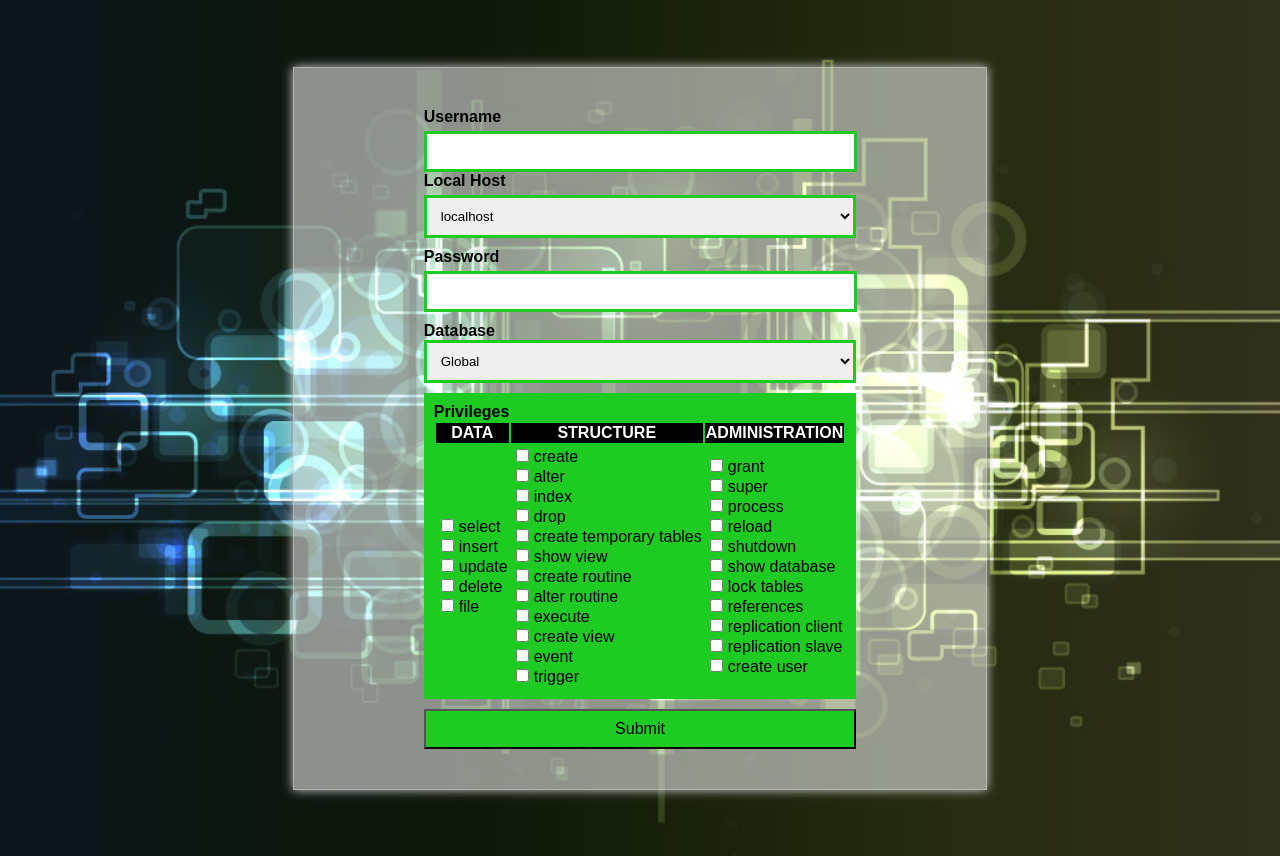
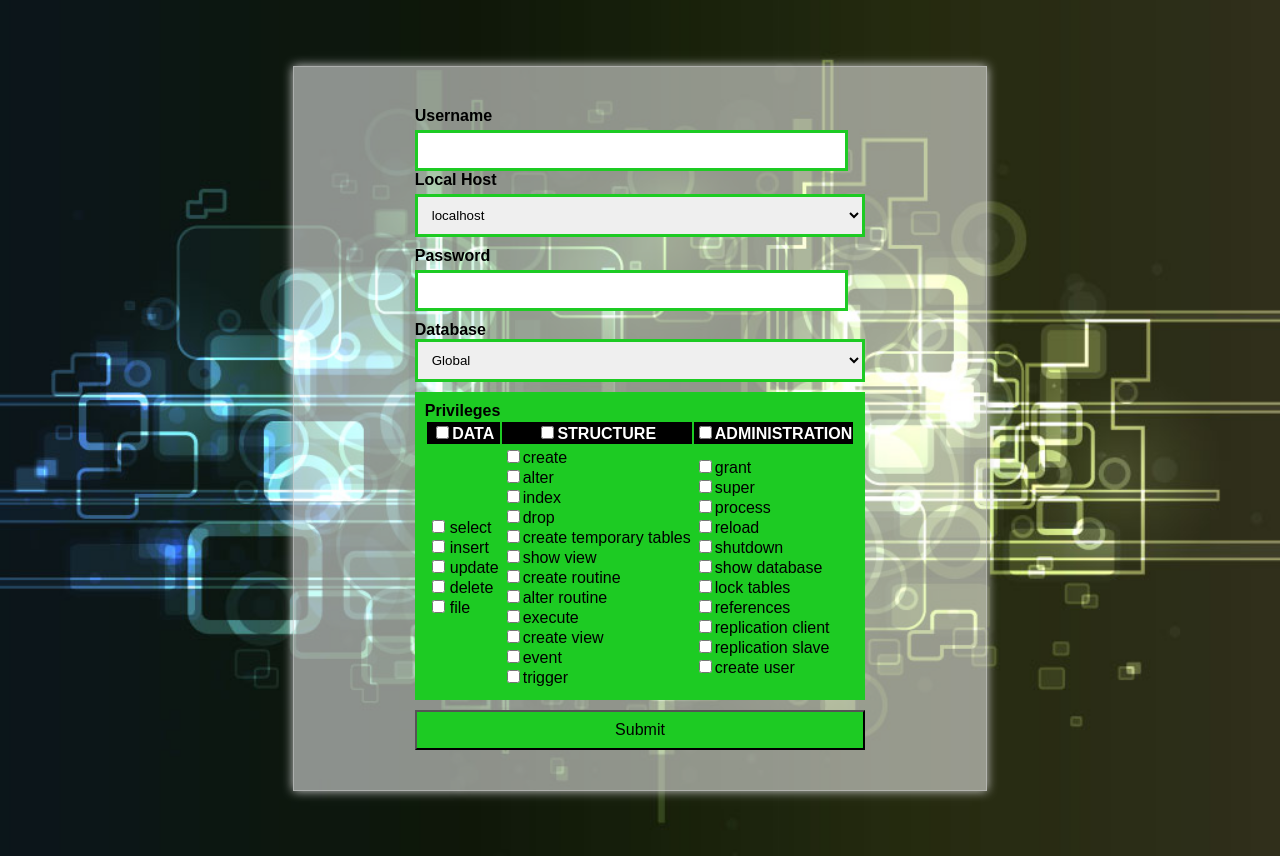
Before and after one commit to angelorenz70/final-project-it107, a PHP site: page /add_user.php in a window 1280 px wide. Run offline with PHP 8.4, Linux system fonts and the light colour scheme.

Commit message:
Done, Thanks God

```diff
--- a/add_user.php
+++ b/add_user.php
@@ -68,9 +68,9 @@
                     <div class="table-container">
                         <table class="read-main">
                             <tr class="table-head">
-                                <th>DATA</th>
-                                <th>STRUCTURE</th>
-                                <th>ADMINISTRATION</th>
+                                <th><input onclick="selectData()" type="checkbox" >DATA</th>
+                                <th><input onclick="selectStruct()" type="checkbox" >STRUCTURE</th>
+                                <th><input onclick="selectAdmin()" type="checkbox" >ADMINISTRATION</th>
                             </tr>
                             <tr>
                                 <td class="table-column">
@@ -88,56 +88,56 @@
                                     </div>
                                 </td>
                                 <td class="table-column">
-                                    <input class="table-checkbox" type="checkbox" name="create" value="create">
+                                    <input class="table-checkbox1" type="checkbox" name="create" value="create">
                                         <label for="create">create</label><br>
-                                    <input class="table-checkbox" type="checkbox" name="alter" value="alter">
+                                    <input class="table-checkbox1" type="checkbox" name="alter" value="alter">
                                         <label for="alter">alter</label><br>
-                                    <input class="table-checkbox" type="checkbox" name="index" value="index">
+                                    <input class="table-checkbox1" type="checkbox" name="index" value="index">
                                         <label for="index">index</label><br>
-                                    <input class="table-checkbox" type="checkbox" name="drop" value="drop">
+                                    <input class="table-checkbox1" type="checkbox" name="drop" value="drop">
                                         <label for="drop">drop</label><br>
-                                    <input class="table-checkbox" type="checkbox" name="create_temporary_tables" value="create temporary tables">
+                                    <input class="table-checkbox1" type="checkbox" name="create_temporary_tables" value="create temporary tables">
                                         <label for="create temporary tables">create temporary tables</label><br>
-                                    <input class="table-checkbox" type="checkbox" name="show_view" value="show view">
+                                    <input class="table-checkbox1" type="checkbox" name="show_view" value="show view">
                                         <label for="show view">show view</label><br>
-                                    <input class="table-checkbox" type="checkbox" name="create_routine" value="create routine">
+                                    <input class="table-checkbox1" type="checkbox" name="create_routine" value="create routine">
                                         <label for="create routine">create routine</label><br>
-                                    <input class="table-checkbox" type="checkbox" name="alter_routine" value="alter routine">
+                                    <input class="table-checkbox1" type="checkbox" name="alter_routine" value="alter routine">
                                         <label for="alter routine">alter routine</label><br>
-                                    <input class="table-checkbox" type="checkbox" name="execute" value="execute">
+                                    <input class="table-checkbox1" type="checkbox" name="execute" value="execute">
                                         <label for="execute">execute</label><br>
-                                    <input class="table-checkbox" type="checkbox" name="create_view" value="create view">
+                                    <input class="table-checkbox1" type="checkbox" name="create_view" value="create view">
                                         <label for="create view">create view</label><br>
-                                    <input class="table-checkbox" type="checkbox" name="event" value="event">
+                                    <input class="table-checkbox1" type="checkbox" name="event" value="event">
                                         <label for="event">event</label><br>
-                                    <input class="table-checkbox" type="checkbox" name="trigger" value="trigger">
+                                    <input class="table-checkbox1" type="checkbox" name="trigger" value="trigger">
                                         <label for="trigger">trigger</label><br>
                                 </td>
                                 <td class="table-column">
-                                    <input class="table-checkbox" type="checkbox" name="grant" value="grant option">
+                                    <input class="table-checkbox2" type="checkbox" name="grant" value="grant option">
                                         <label for="grant">grant</label><br>
                                     <div v-if="database == 'Global'">
-                                    <input class="table-checkbox" type="checkbox" name="super" value="super">
+                                    <input class="table-checkbox2" type="checkbox" name="super" value="super">
                                         <label for="super">super</label><br>
-                                    <input class="table-checkbox" type="checkbox" name="process" value="process">
+                                    <input class="table-checkbox2" type="checkbox" name="process" value="process">
                                         <label for="process">process</label><br>
-                                    <input class="table-checkbox" type="checkbox" name="reload" value="reload">
+                                    <input class="table-checkbox2" type="checkbox" name="reload" value="reload">
                                         <label for="reload">reload</label><br>
-                                    <input class="table-checkbox" type="checkbox" name="shutdown" value="shutdown">
+                                    <input class="table-checkbox2" type="checkbox" name="shutdown" value="shutdown">
                                         <label for="shutdown">shutdown</label><br>
-                                    <input class="table-checkbox" type="checkbox" name="show_database" value="show databases">
+                                    <input class="table-checkbox2" type="checkbox" name="show_database" value="show databases">
                                         <label for="show database">show database</label><br>
                                     </div>
-                                    <input class="table-checkbox" type="checkbox" name="lock_tables" value="lock tables">
+                                    <input class="table-checkbox2" type="checkbox" name="lock_tables" value="lock tables">
                                         <label for="lock tables">lock tables</label><br>
-                                    <input class="table-checkbox" type="checkbox" name="references" value="references">
+                                    <input class="table-checkbox2" type="checkbox" name="references" value="references">
                                         <label for="references">references</label><br>
                                     <div v-if="database == 'Global'">
-                                    <input class="table-checkbox" type="checkbox" name="replication_client" value="replication client">
+                                    <input class="table-checkbox2" type="checkbox" name="replication_client" value="replication client">
                                         <label for="replication client">replication client</label><br>
-                                    <input class="table-checkbox" type="checkbox" name="replication_slave" value="replication slave">
+                                    <input class="table-checkbox2" type="checkbox" name="replication_slave" value="replication slave">
                                         <label for="replocation slave">replication slave</label><br>
-                                    <input class="table-checkbox" type="checkbox" name="create_user" value="create user">
+                                    <input class="table-checkbox2" type="checkbox" name="create_user" value="create user">
                                         <label for="create user">create user</label><br>
                                     </div>
                                 </td>
@@ -164,5 +164,25 @@
             }
         }).mount('#app')
     </script>
+    <script>
+        function selectData() {
+            var checkboxes = document.querySelectorAll(".table-checkbox");
+            for (var i = 0; i < checkboxes.length; i++) {
+            checkboxes[i].checked = true;
+            }
+        }
+        function selectStruct() {
+            var checkboxes = document.querySelectorAll(".table-checkbox1");
+            for (var i = 0; i < checkboxes.length; i++) {
+            checkboxes[i].checked = true;
+            }
+        }
+        function selectAdmin() {
+            var checkboxes = document.querySelectorAll(".table-checkbox2");
+            for (var i = 0; i < checkboxes.length; i++) {
+            checkboxes[i].checked = true;
+            }
+        }
+    </script>
 </body>
 </html>
```
